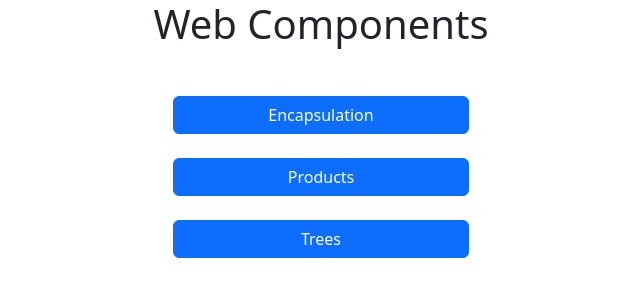
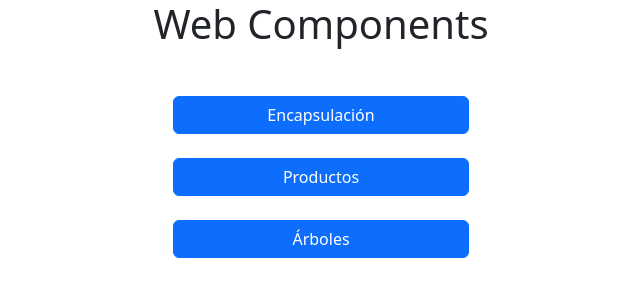
Before and after one commit to IIC3585-2023/web-components-grupo-05, a plain HTML site: page index.html in a window 1280 px wide. Shown: the full height of the page, 319-959 px from the left. Drawn offline with nearby package versions, Linux system fonts and the light colour scheme.

Commit message:
remove spanglish from index

```diff
--- a/index.html
+++ b/index.html
@@ -18,9 +18,9 @@
       <div class="d-flex flex-column"></div>
         <h1 class="text-center mb-5">Web Components</h1>
         <div class="container d-flex flex-column w-25 gap-4">
-          <button id="encapsulation" class="btn btn-primary w-100">Encapsulation</button>
-          <button id="products" class="btn btn-primary w-100">Products</button>
-          <button id="tree" class="btn btn-primary w-100">Trees</button>
+          <button id="encapsulation" class="btn btn-primary w-100">Encapsulación</button>
+          <button id="products" class="btn btn-primary w-100">Productos</button>
+          <button id="tree" class="btn btn-primary w-100">Árboles</button>
         </div>
       </div>
       <script src="./index.js" type="module"></script>
```
